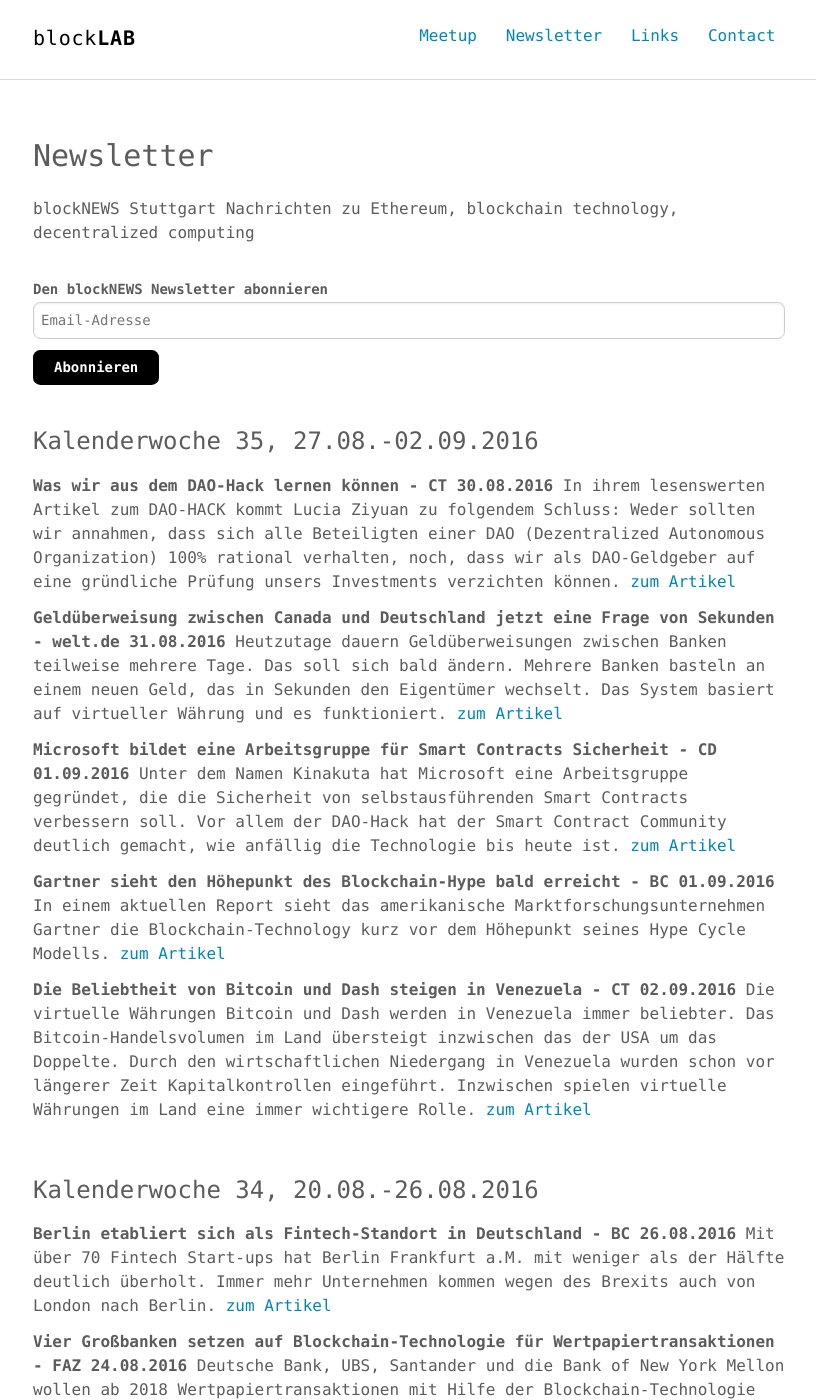
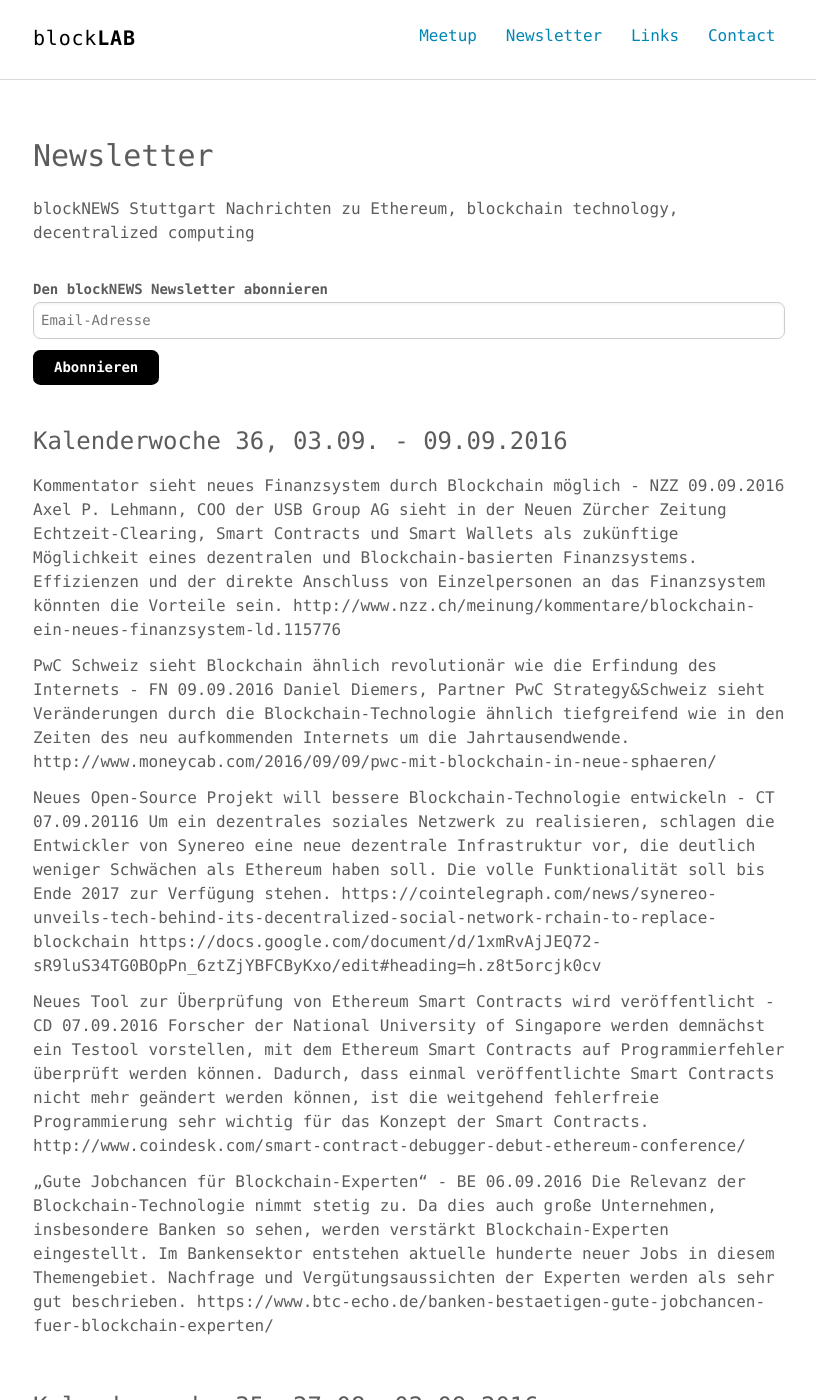
Before and after one commit to blocklab/site, a Jekyll site: the page built from newsletter.md, in a window 1280 px wide and 1400 px high. Shown: the whole window, without its empty margins (231-1047 px from the left). Built offline with Jekyll 4.4.1, drawn with Linux system fonts in a browser that asks for light colours; comment, search, counter and statistics services are not loaded.

Commit message:
Update newsletter.md

```diff
--- a/newsletter.md
+++ b/newsletter.md
@@ -29,7 +29,32 @@ Nachrichten zu Ethereum, blockchain technology, decentralized computing
 <!--End mc_embed_signup-->
 
 <br>
-### Kalenderwoche 35, 27.08.-02.09.2016 ###
+### Kalenderwoche 36, 03.09. - 09.09.2016
+
+Kommentator sieht neues Finanzsystem durch Blockchain möglich - NZZ 09.09.2016
+Axel P. Lehmann, COO der USB Group AG sieht in der Neuen Zürcher Zeitung Echtzeit-Clearing, Smart Contracts und Smart Wallets als zukünftige Möglichkeit eines dezentralen und Blockchain-basierten Finanzsystems. Effizienzen und der direkte Anschluss von Einzelpersonen an das Finanzsystem könnten die Vorteile sein.
+http://www.nzz.ch/meinung/kommentare/blockchain-ein-neues-finanzsystem-ld.115776
+
+PwC Schweiz sieht Blockchain ähnlich revolutionär wie die Erfindung des Internets - FN 09.09.2016
+Daniel Diemers, Partner PwC Strategy&Schweiz sieht Veränderungen durch die Blockchain-Technologie ähnlich tiefgreifend wie in den Zeiten des neu aufkommenden Internets um die Jahrtausendwende.
+http://www.moneycab.com/2016/09/09/pwc-mit-blockchain-in-neue-sphaeren/
+
+Neues Open-Source Projekt will bessere Blockchain-Technologie entwickeln - CT 07.09.20116
+Um ein dezentrales soziales Netzwerk zu realisieren, schlagen die Entwickler von Synereo eine neue dezentrale Infrastruktur vor, die deutlich weniger Schwächen als Ethereum haben soll. Die volle Funktionalität soll bis Ende 2017 zur Verfügung stehen.
+https://cointelegraph.com/news/synereo-unveils-tech-behind-its-decentralized-social-network-rchain-to-replace-blockchain
+https://docs.google.com/document/d/1xmRvAjJEQ72-sR9luS34TG0BOpPn_6ztZjYBFCByKxo/edit#heading=h.z8t5orcjk0cv
+
+Neues Tool zur Überprüfung von Ethereum Smart Contracts wird veröffentlicht - CD 07.09.2016
+Forscher der National University of Singapore werden demnächst ein Testool vorstellen, mit dem Ethereum Smart Contracts auf Programmierfehler überprüft werden können. Dadurch, dass einmal veröffentlichte Smart Contracts nicht mehr geändert werden können, ist die weitgehend fehlerfreie Programmierung sehr wichtig für das Konzept der Smart Contracts.
+http://www.coindesk.com/smart-contract-debugger-debut-ethereum-conference/
+
+„Gute Jobchancen für Blockchain-Experten“ - BE 06.09.2016
+Die Relevanz der Blockchain-Technologie nimmt stetig zu. Da dies auch große Unternehmen, insbesondere Banken so sehen, werden verstärkt Blockchain-Experten eingestellt. Im Bankensektor entstehen aktuelle hunderte neuer Jobs in diesem Themengebiet. Nachfrage und Vergütungsaussichten der Experten werden als sehr gut beschrieben.
+https://www.btc-echo.de/banken-bestaetigen-gute-jobchancen-fuer-blockchain-experten/
+
+
+<br>
+### Kalenderwoche 35, 27.08.-02.09.2016
 
 **Was wir aus dem DAO-Hack lernen können - CT 30.08.2016**
 In ihrem lesenswerten Artikel zum DAO-HACK kommt Lucia Ziyuan zu folgendem Schluss: Weder sollten wir annahmen, dass sich alle Beteiligten einer DAO (Dezentralized Autonomous Organization) 100% rational verhalten, noch, dass wir als DAO-Geldgeber auf eine gründliche Prüfung unsers Investments verzichten können.
@@ -52,7 +77,7 @@ Die virtuelle Währungen Bitcoin und Dash werden in Venezuela immer beliebter. D
 [zum Artikel](https://cointelegraph.com/news/crisis-torn-venezuelans-opt-for-dash-and-bitcoin)
 
 <br>
-### Kalenderwoche 34, 20.08.-26.08.2016 ###
+### Kalenderwoche 34, 20.08.-26.08.2016
 
 **Berlin etabliert sich als Fintech-Standort in Deutschland - BC 26.08.2016**
 Mit über 70 Fintech Start-ups hat Berlin Frankfurt a.M. mit weniger als der Hälfte deutlich überholt. Immer mehr Unternehmen kommen wegen des Brexits auch von London nach Berlin.
@@ -66,7 +91,7 @@ Deutsche Bank, UBS, Santander und die Bank of New York Mellon wollen ab 2018 Wer
 Die australische Börse Australian Securities Exchange (ASX) hat die Testphase einer Blockchain-Lösung für den Kapitalmarkt erfolgreich beendet. Der getestete Prototyp soll zukünftig auch im Bereich Zahlungs- und Abrechnungsverkehr eingesetzt werden.
 [zum Artikel](http://bravenewcoin.com/news/major-stock-exchange-completes-blockchain-trial-for-replacement-settlement-system/)
 <br>
-### Kalenderwoche 31, 30.07.-05.08.2016 ###
+### Kalenderwoche 31, 30.07.-05.08.2016
 
 **Schwedische Bank SEB investiert in Blockchain Start-up Coinify - CT 04.08.2016**
 Die Bank investiert US$ 4 Mio. in den blockchain payment service provider Coinify aus Dänemark.
```
